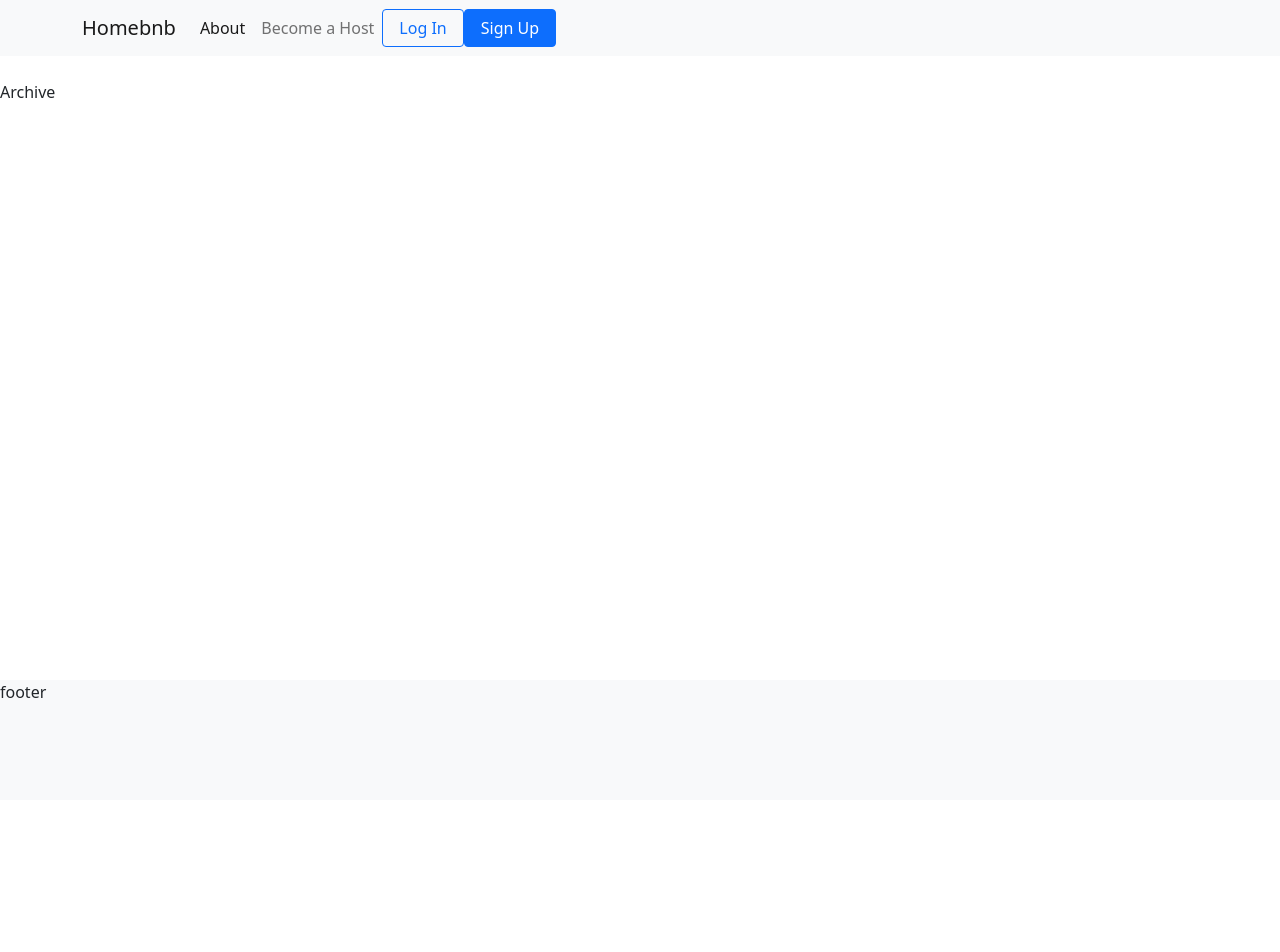
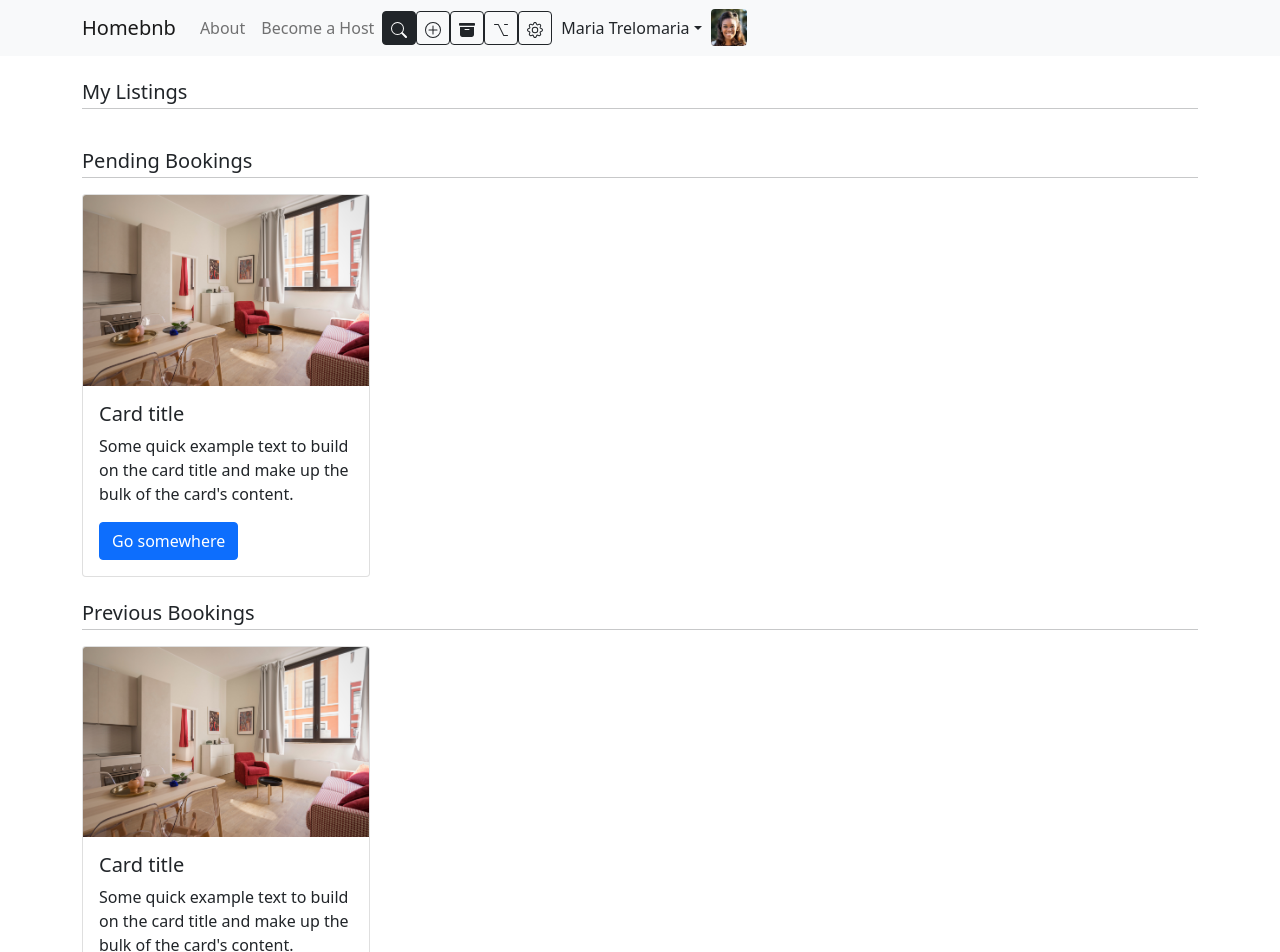
Before and after one commit to FotiadisM/Apartment-Booking-Website, a React (Create React App) app in the folder web/: page /main/archive in a window 1280 px wide. Shown: the top 952 px of the page. Before the commit the page ends 800 px from the top, so only its background shows below. Built offline with nearby package versions, Linux system fonts and the light colour scheme.

Commit message:
archive changes

```diff
--- a/web/src/Components/ArchiveTab/ArchiveTab.js
+++ b/web/src/Components/ArchiveTab/ArchiveTab.js
@@ -1,7 +1,60 @@
 import React from "react";
+import logo from "../../assets/room.jpg";
 
-function ArchiveTab() {
-  return <div>Archive</div>;
+function ArchiveTab({ userState }) {
+  let [user] = userState;
+
+  return (
+    <div
+      className="ArchiveTab container d-flex flex-column"
+      style={{ height: "100%" }}
+    >
+      {(user.user.role === "admin" || user.user.role === "host") && (
+        <div className="flex-grow-1 mb-4">
+          <h5 className="mb-1">My Listings</h5>
+          <hr className="mt-0" />
+        </div>
+      )}
+      <div className="flex-grow-1 mb-4">
+        <h5 className="mb-1">Pending Bookings</h5>
+        <hr className="mt-0" />
+        <div className="row">
+          <div className="col-auto">
+            <div className="card" style={{ width: "18rem" }}>
+              <img src={logo} className="card-img-top" alt="blah" />
+              <div className="card-body">
+                <h5 className="card-title">Card title</h5>
+                <p className="card-text">
+                  Some quick example text to build on the card title and make up
+                  the bulk of the card's content.
+                </p>
+                <button className="btn btn-primary">Go somewhere</button>
+              </div>
+            </div>
+          </div>
+        </div>
+      </div>
+      <div className="flex-grow-1">
+        <h5 className="mb-1">Previous Bookings</h5>
+        <hr className="mt-0" />
+        <div className="row">
+          <div className="col-auto">
+            <div className="card" style={{ width: "18rem" }}>
+              <img src={logo} className="card-img-top" alt="blah" />
+              <div className="card-body">
+                <h5 className="card-title">Card title</h5>
+                <p className="card-text">
+                  Some quick example text to build on the card title and make up
+                  the bulk of the card's content.
+                </p>
+                <button className="btn btn-primary">Go somewhere</button>
+              </div>
+            </div>
+          </div>
+        </div>
+      </div>
+    </div>
+  );
 }
 
 export default ArchiveTab;
--- a/web/src/Components/NavBar/Icons.js
+++ b/web/src/Components/NavBar/Icons.js
@@ -22,6 +22,9 @@ function Icons({ user }) {
       <button
         id="searchTab"
         className="btn btn-outline-dark rounded rounded-lg py-1 px-2 active tabButtons"
+        data-toggle="tooltip"
+        data-placement="bottom"
+        title="Search for a place"
         onClick={() => changeTab(history, "", "searchTab")}
       >
         <svg
@@ -46,6 +49,9 @@ function Icons({ user }) {
         <button
           id="addTab"
           className="btn btn-outline-dark rounded rounded-lg py-1 px-2 ml-2 tabButtons"
+          data-toggle="tooltip"
+          data-placement="bottom"
+          title="Add new listing"
           onClick={() => changeTab(history, "new", "addTab")}
         >
           <svg
@@ -74,6 +80,9 @@ function Icons({ user }) {
       <button
         id="archiveTab"
         className="btn btn-outline-dark rounded rounded-lg py-1 px-2 ml-2 tabButtons"
+        data-toggle="tooltip"
+        data-placement="bottom"
+        title="Archive"
         onClick={() => changeTab(history, "archive", "archiveTab")}
       >
         <svg
@@ -90,9 +99,13 @@ function Icons({ user }) {
           />
         </svg>
       </button>
+      {user.user.role === "admin" && (
         <button
           id="adminTab"
           className="btn btn-outline-dark rounded rounded-lg py-1 px-2 ml-2 tabButtons"
+          data-toggle="tooltip"
+          data-placement="bottom"
+          title="Admin page"
           onClick={() => changeTab(history, "admin", "adminTab")}
         >
           <svg
@@ -109,9 +122,13 @@ function Icons({ user }) {
             />
           </svg>
         </button>
+      )}
       <button
         id="settingsTab"
         className="btn btn-outline-dark rounded rounded-lg py-1 px-2 ml-2 tabButtons"
+        data-toggle="tooltip"
+        data-placement="bottom"
+        title="Settings"
         onClick={() => changeTab(history, "settings", "settingsTab")}
       >
         <svg
--- a/web/src/Components/NavBar/LogedOut.js
+++ b/web/src/Components/NavBar/LogedOut.js
@@ -1,8 +1,7 @@
 import React from "react";
 import { useHistory } from "react-router-dom";
 
-function LogedOut({ userState }) {
-  const [user, setUser] = userState;
+function LogedOut() {
   let history = useHistory();
 
   return (
@@ -10,8 +9,7 @@ function LogedOut({ userState }) {
       <button
         className="mr-2 btn btn-outline-primary px-3"
         onClick={() => {
-          setUser({ ...user, isLogedIn: true });
-          history.push("/main");
+          history.push("/signpage");
         }}
       >
         Log In
--- a/web/src/Components/NavBar/NavBar.js
+++ b/web/src/Components/NavBar/NavBar.js
@@ -21,7 +21,7 @@ function NavBAr({ userState }) {
         <div className="collapse navbar-collapse" id="navbarTogglerDemo01">
           <ul className="navbar-nav mr-auto mb-2 mb-lg-0 mb-0">
             <li className="nav-item">
-              <div className="nav-link active" style={{ cursor: "pointer" }}>
+              <div className="nav-link" style={{ cursor: "pointer" }}>
                 About
               </div>
             </li>
@@ -35,7 +35,7 @@ function NavBAr({ userState }) {
             {userState[0].isLogedIn ? (
               <LogedIn userState={userState} />
             ) : (
-              <LogedOut userState={userState} />
+              <LogedOut />
             )}
           </div>
         </div>
--- a/web/src/Components/SearchTab/InfoTab/Review.js
+++ b/web/src/Components/SearchTab/InfoTab/Review.js
@@ -4,7 +4,12 @@ function Review({ review }) {
   return (
     <div className="Review border border-primary rounded-lg py-2 px-3">
       <div className="d-flex justify-content-between">
-        <h6 className="m-0">User: {review.userName}</h6>
+        <div className="d-flex align-items-center">
+          <h6 className="mb-0">User: {review.userName}</h6>
+          <p className="ml-1 mb-0" style={{ color: "#777" }}>
+            {review.date}
+          </p>
+        </div>
         <h6 className="m-0">Score: {review.score}</h6>
       </div>
       <hr className="mt-0 mb-2" />
--- a/web/src/Components/SearchTab/SearchTab.js
+++ b/web/src/Components/SearchTab/SearchTab.js
@@ -33,6 +33,7 @@ const array = [
         userID: 1,
         userName: "DIT terminator",
         score: 5,
+        date: "22/07/2019",
         text:
           "Yes yes nice apartment, yes very satisfied, I recomend yes yes, luckily didn't find any DIT students yes yes",
       },
@@ -41,6 +42,7 @@ const array = [
         userID: 3,
         userName: "Satoshi nakamoto",
         score: 4,
+        date: "22/07/2019",
         text: "Cool place",
       },
     ],
@@ -74,6 +76,7 @@ const array = [
         userID: 1,
         userName: "DIT terminator",
         score: 5,
+        date: "22/07/2019",
         text:
           "Yes yes nice apartment, yes very satisfied, I recomend yes yes, luckily didn't find any DIT students yes yes",
       },
@@ -81,6 +84,7 @@ const array = [
         id: 2,
         userID: 3,
         userName: "Satoshi nakamoto",
+        date: "22/07/2019",
         score: 4,
         text: "Cool place",
       },
--- /dev/null
+++ b/web/src/Components/SignPage/SignPage.js
@@ -0,0 +1,69 @@
+import React from "react";
+
+function SignPage() {
+  return (
+    <div className="d-flex h-100">
+      <div
+        className="w-50 bg-primary"
+        style={{ color: "white", position: "relative" }}
+      >
+        <div
+          style={{
+            position: "absolute",
+            left: "50%",
+            top: "50%",
+            transform: "translate(-50%, -50%)",
+          }}
+        >
+          <h1 className="mb-1">Sign In </h1>
+          <hr
+            className="bg-white mt-0"
+            style={{ height: ".2rem", backgroundColor: "white", opacity: "1" }}
+          />
+          {/* <form className="bg-white px-4 py-3 rounded-lg">
+            <div class="mb-3">
+              <label for="exampleInputEmail1" class="form-label">
+                Email address
+              </label>
+              <input
+                type="email"
+                class="form-control"
+                id="exampleInputEmail1"
+                aria-describedby="emailHelp"
+              />
+              <div id="emailHelp" class="form-text">
+                We'll never share your email with anyone else.
+              </div>
+            </div>
+            <div class="mb-3">
+              <label for="exampleInputPassword1" class="form-label">
+                Password
+              </label>
+              <input
+                type="password"
+                class="form-control"
+                id="exampleInputPassword1"
+              />
+            </div>
+            <div class="mb-3 form-check">
+              <input
+                type="checkbox"
+                class="form-check-input"
+                id="exampleCheck1"
+              />
+              <label class="form-check-label" for="exampleCheck1">
+                Check me out
+              </label>
+            </div>
+            <button type="submit" class="btn btn-primary">
+              Submit
+            </button>
+          </form> */}
+        </div>
+      </div>
+      <div className="w-50">hello</div>
+    </div>
+  );
+}
+
+export default SignPage;
--- a/web/src/Containers/App/App.js
+++ b/web/src/Containers/App/App.js
@@ -4,10 +4,11 @@ import { Switch, Route } from "react-router-dom";
 
 import Homepage from "../../Components/Homepage/Homepage";
 import Main from "../Main/Main";
+import SignPage from "../../Components/SignPage/SignPage";
 
 function App() {
   const userState = useState({
-    isLogedIn: false,
+    isLogedIn: true,
     access_token: "",
     user: {
       id: 0,
@@ -39,6 +40,7 @@ function App() {
             <Main userState={userState} searchState={searchState} />
           )}
         />
+        <Route exact path="/signpage" render={() => <SignPage />} />
         <Route path="/" render={() => <div>404</div>} />
       </Switch>
     </div>
--- a/web/src/Containers/Main/Main.js
+++ b/web/src/Containers/Main/Main.js
@@ -27,13 +27,13 @@ function Main({ userState, searchState }) {
             <AddTab />
           </Route>
           <Route exact path={`${path}/archive`}>
-            <ArchiveTab />
+            <ArchiveTab userState={userState} />
           </Route>
           <Route exact path={`${path}/admin`}>
-            <AdminTab />
+            <AdminTab userState={userState} />
           </Route>
           <Route exact path={`${path}/settings`}>
-            <SettingsTab />
+            <SettingsTab userState={userState} />
           </Route>
         </Switch>
       </div>
```
Lines whose indentation alone changed are shown as unchanged.
